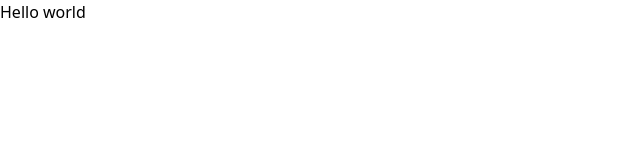
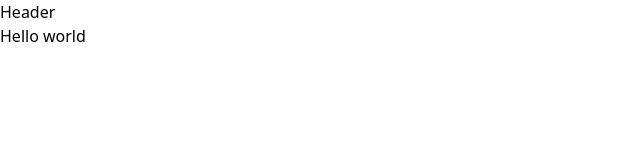
Before and after one commit to Jon-Felipe/EventsChamp, a React (Create React App) app in the folder client/: page / in a window 1280 px wide. Shown: the top 160 px of the page, without its empty margins (0-640 px from the left). Built offline with nearby package versions, Linux system fonts and the light colour scheme; the HTML template or start-up script is replaced by a standard one.

Commit message:
Initialized Header component

```diff
--- a/client/src/App.js
+++ b/client/src/App.js
@@ -1,8 +1,12 @@
 import React from 'react';
+
+// components
+import Header from './components/Header';
 
 function App() {
   return (
     <div>
+      <Header />
       <h1>Hello world</h1>
     </div>
   );
--- /dev/null
+++ b/client/src/components/Header.jsx
@@ -0,0 +1,7 @@
+import React from 'react';
+
+const Header = () => {
+  return <div>Header</div>;
+};
+
+export default Header;
```
